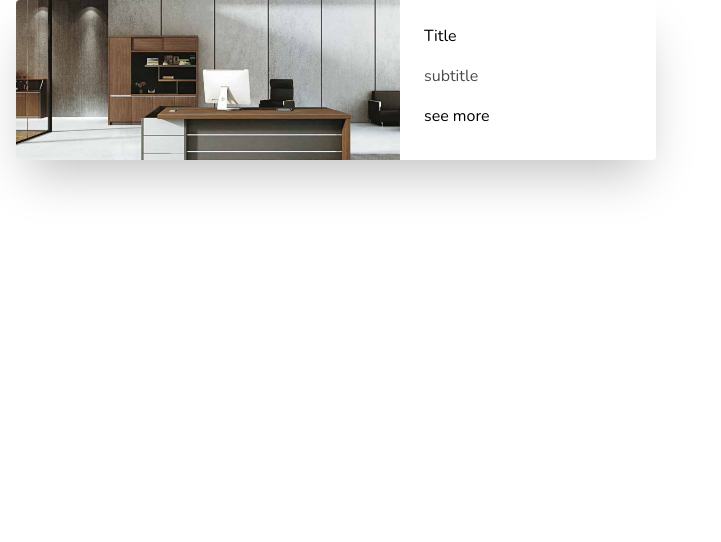
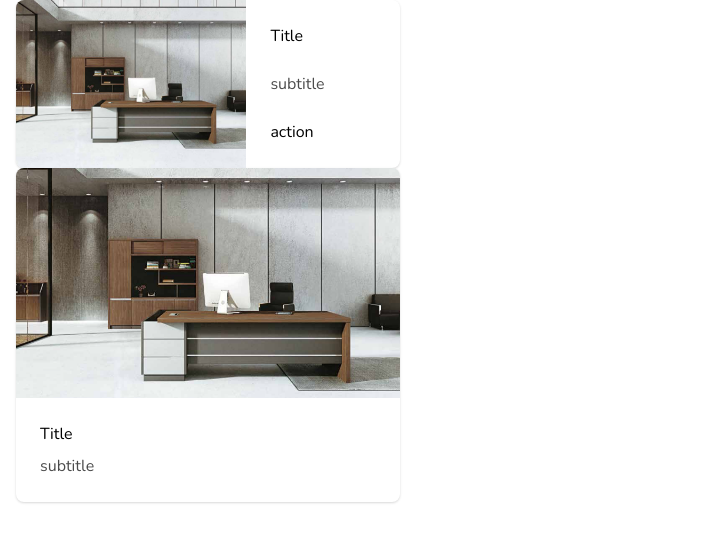
Before and after one commit to EthanLiu1230/jian-sen-next, a Next.js app: page /dev in a window 1280 px wide. Shown: the top 542 px of the page, without its empty margins (0-721 px from the left). Built offline with nearby package versions, Linux system fonts and the light colour scheme.

Commit message:
+ Card Card2

```diff
--- a/pages/dev.tsx
+++ b/pages/dev.tsx
@@ -1,21 +1,39 @@
 import React from "react";
-import { Box } from "../components/atomic/Box";
 
 const hold_img = "/images/hold_0.jpg";
 
 export function Card() {
   return (
-    <div className="flex overflow-hidden rounded shadow-2xl max-w-screen-sm">
+    <div className="flex overflow-hidden max-w-sm rounded-lg shadow">
       <div className="relative flex-none w-3/5">
         <img src={hold_img} alt="" className="img-ratio" />
       </div>
-      <form className="flex flex-col flex-auto p-6 h-40 space-y-4">
+      <form className="flex flex-col flex-auto p-6 space-y-6">
         <h1>Title</h1>
         <h2 className="opacity-70">subtitle</h2>
-        <p>see more</p>
+        <span>action</span>
       </form>
     </div>
   );
+}
+
+export function Card2() {
+  return (
+    <div className="flex overflow-hidden flex-col max-w-sm rounded-lg shadow">
+      <div className="relative pb-3/5">
+        <img src={hold_img} alt="" className="img-ratio" />
+      </div>
+      <form className="flex flex-col flex-auto p-6 space-y-2">
+        <h1>Title</h1>
+        <h2 className="opacity-70">subtitle</h2>
+        {/*<span>action</span>*/}
+      </form>
+    </div>
+  );
+}
+
+export function Card3() {
+  return <div className="flex overflow-hidden max-w-sm shadow"></div>;
 }
 
 export default function Dev() {
@@ -23,6 +41,7 @@ export default function Dev() {
     <>
       <div className="px-4">
         <Card />
+        <Card2 />
       </div>
     </>
   );
```
